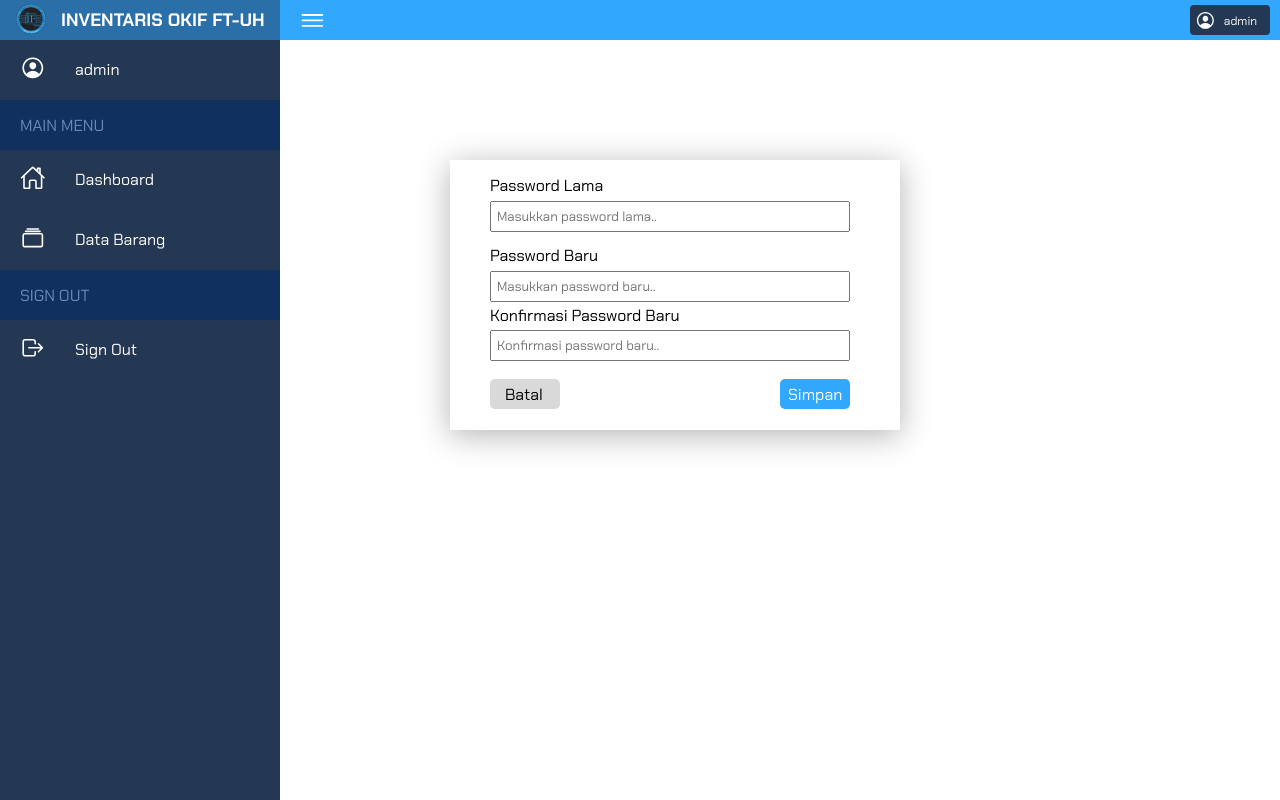
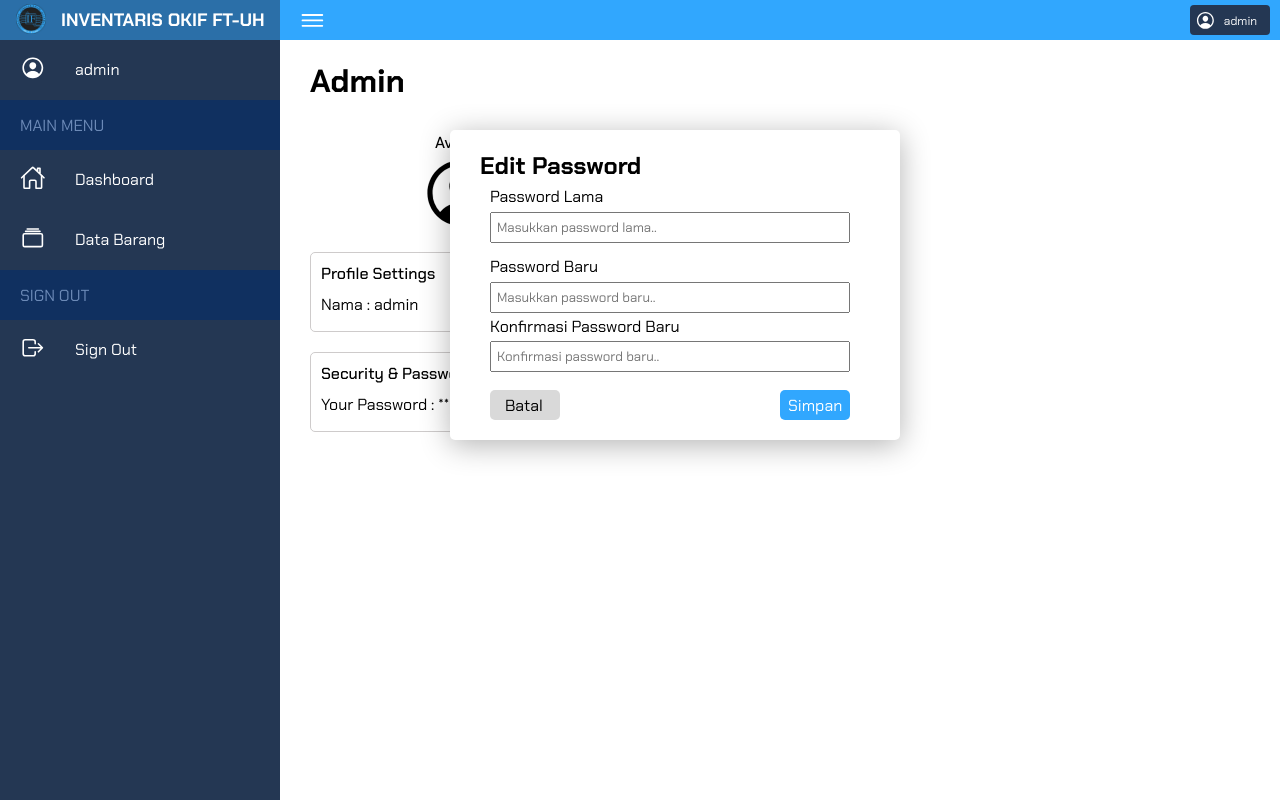
Before and after one commit to CloudDimperr/Admin-Panel, a CodeIgniter app: page /AdminPanel/index.php/admin/ubahpassword in a window 1280 px wide. Run offline with CodeIgniter, Linux system fonts and the light colour scheme.

Commit message:
editadmin

```diff
--- a/Public/css/style.css
+++ b/Public/css/style.css
@@ -981,161 +980,112 @@ img {
     margin-top: 100px;
 }
 
-.admin__pic {
-    margin-left: 450px;
+.admin__title {
+    margin-top: -80px;
+    margin-left: 30px;
+    font-size: 2em;
+    font-weight: 700;
+}
+
+.admin__avatar {
+    margin-left: 130px;
+    width: 200px;
+    height: 100px;
+    margin-top: 30px;
+}
+
+.admin__avatartitle {
+    margin-top: 10px;
+    margin-left: 25px;
+    font-size: medium;
+    font-weight: 500;
+}
+
+.admin__avatarimg {
+    margin-left: 10px;
+    cursor: pointer;
     font-size: 5em;
+}
+
+.admin__profileset {
+    width: 300px;
+    height: 80px;
+    margin-top: 20px;
+    margin-left: 30px;
+    border: 1px rgb(206, 203, 203) solid;
+    border-radius: 5px;
+}
+
+.admin__profileset:hover {
+    background-color: var(--barang);
+    color: var(--white);
+}
+
+.admin__profilesettitle {
+    margin-top: 10px;
+    margin-left: 10px;
+    font-size: medium;
+    font-weight: 500;
+}
+
+.admin__name {
+    margin-top: 10px;
+    margin-left: 10px;
+    font-size: 200;
+    color: var(--black);
+}
+
+.admin__nameedit {
+    margin-top: -80px;
+}
+
+.admin__nameedit ion-icon {
+    color: var(--black);
+    padding: 4px;
+    border-radius: 5px;
+    margin-top: 24px;
+    margin-left: 270px;
     cursor: pointer;
 }
 
-.admin__name {
-    margin-left: 370px;
+.admin__nameedit ion-icon:hover {
+    color: var(--white);
 }
 
-.admin__namelabel {
-    margin-top: 10px;
-    background: #d9d9d9;
+.admin__nameeditpopup {
+    position: fixed;
+    top: 160px;
+    left: 450px;
+    width: 450px;
+    height: 220px;
+    padding-top: 10px;
+    padding-left: 10px;
+    box-shadow: 0 5px 30px rgba(0,0,0,0.30);
+    background: var(--white);
     border-radius: 5px;
-    padding-top: 5px;
-    padding-left: 8px;
-    padding-right: 8px;
-    width: 255px;
-    height: 30px;
 }
 
-.admin__namelabel:hover {
-    background: #979696;
+.admin__nameedittitle {
+    margin-top: 10px;
+    margin-left: 20px;
+    font-size: 1.5em;
+    font-weight: 700;
 }
 
-.admin__namelabel a {
-    text-decoration: none;
-    color: var(--black);
+.admin__nameeditdetails {
+    margin-top: 20px;
+    margin-left: 20px;
+    margin-bottom: 20px;
 }
 
-.admin__namedetails {
-    display: flex;
-    justify-content: space-between;
-}
-
-.admin__namedetails ion-icon {
-    cursor: pointer;
-}
-
-.admin__password {
-    margin-top: 10px;
-    margin-left: 370px;
-}
-
-.admin__passwordlabel {
-    margin-top: 10px;
-    background: #d9d9d9;
-    border-radius: 5px;
-    padding-top: 5px;
-    padding-left: 8px;
-    padding-right: 8px;
-    width: 255px;
-    height: 30px;
-}
-
-.admin__passwordlabel:hover {
-    background: #979696;
-}
-
-.admin__passworddetails {
-    display: flex;
-    justify-content: space-between;
-}
-
-.admin__passworddetails ion-icon {
-    cursor: pointer;
-}
-
-.admin__changepw a {
-    text-decoration: none;
-}
-
-.admin__changepwdetails {
-    color: var(--blue);
-    font-size: smaller;
-    padding-top: 10px;
-    padding-left: 155px;
-    cursor: pointer;
-}
-
-.admin__changepwdetails:hover {
-    color: var(--hoverblue);
-}
-
-.admin__nameedit {
-    position: relative;
-    margin-left: 370px;
-    width: 255px;
-}
-
-.admin__nameedit ion-icon {
-    background: var(--krgbaik);
-    color: var(--white);
-    padding: 4px;
-    border-radius: 5px;
-    margin-top: 10px;
-    width: 20px;
-    height: 20px;
-}
-
-.admin__nameedit ion-icon:hover {
-    background: var(--iconkrgbaik);
-}
-
-.admin__nameedit label input {
-    width: 220px;
+.admin__nameeditdetails label input {
+    width: 380px;
     padding: 5px;
     margin: 8px 0;
     box-sizing: border-box;
 }
 
-.password__popup {
-    position: fixed;
-    top: 160px;
-    left: 450px;
-    width: 450px;
-    height: 270px;
-    padding-top: 10px;
-    padding-left: 10px;
-    box-shadow: 0 5px 30px rgba(0,0,0,0.30);
-    background: var(--white);
-}
-
-.password__change {
-    line-height: 0.8em;
-    margin-top: 10px;
-    margin-left: 30px;
-}
-
-.password__old {
-    margin-bottom: 10px;
-}
-
-.password__old label input {
-    width: 360px;
-    padding: 5px;
-    margin: 8px 0;
-    box-sizing: border-box;
-}
-
-.password__new label input {
-    width: 360px;
-    padding: 5px;
-    margin: 8px 0;
-    box-sizing: border-box;
-}
-
-.password__confirm label input {
-    width: 360px;
-    padding: 5px;
-    margin: 8px 0;
-    box-sizing: border-box;
-}
-
-.password__cancel {
+.admin__nameeditcancel {
     width: 70px;
     height: 30px;
     margin-top: 10px;
@@ -1147,16 +1097,16 @@ img {
     cursor: pointer;
 }
 
-.password__cancel:hover {
+.admin__nameeditcancel:hover {
     background: #979696;
 }
 
-.password__cancel a {
+.admin__nameeditcancel a {
     text-decoration: none;
     color: var(--black);
 }
 
-.password__save {
+.admin__nameeditsave {
     width: 70px;
     height: 30px;
     margin-top: -30px;
@@ -1169,11 +1119,155 @@ img {
     cursor: pointer;
 }
 
-.password__save:hover {
+.admin__nameeditsave:hover {
     background: var(--hoverblue);
 }
 
-.password__save a {
+.admin__nameeditsave a {
     text-decoration: none;
     color: var(--white);
 }
+
+.admin__security {
+    width: 300px;
+    height: 80px;
+    margin-top: 20px;
+    margin-left: 30px;
+    border: 1px rgb(206, 203, 203) solid;
+    border-radius: 5px;
+}
+
+.admin__security:hover {
+    background-color: var(--barang);
+    color: var(--white);
+}
+
+.admin__securitytitle {
+    margin-top: 10px;
+    margin-left: 10px;
+    font-size: medium;
+    font-weight: 500;
+}
+
+.admin__password {
+    margin-top: 10px;
+    margin-left: 10px;
+    font-size: 200;
+    color: var(--black);
+}
+
+.admin__password {
+    color: var(--black);
+}
+
+.admin__passwordedit {
+    margin-top: -80px;
+
+}
+
+.admin__passwordedit ion-icon {
+    color: var(--black);
+    padding: 4px;
+    border-radius: 5px;
+    margin-top: 24px;
+    margin-left: 270px;
+    cursor: pointer;
+}
+
+.admin__passwordedit ion-icon:hover {
+    color: var(--white);
+}
+
+.admin__pweditpopup {
+    position: fixed;
+    top: 130px;
+    left: 450px;
+    width: 450px;
+    height: 310px;
+    padding-top: 10px;
+    padding-left: 10px;
+    box-shadow: 0 5px 30px rgba(0,0,0,0.30);
+    background: var(--white);
+    border-radius: 5px;
+}
+
+.admin__pwedittitle {
+    margin-top: 10px;
+    margin-left: 20px;
+    font-size: 1.5em;
+    font-weight: 700;
+}
+
+.admin__pweditchange {
+    line-height: 0.8em;
+    margin-top: 10px;
+    margin-left: 30px;
+}
+
+.admin__pweditold {
+    margin-bottom: 10px;
+}
+
+.admin__pweditold label input {
+    width: 360px;
+    padding: 5px;
+    margin: 8px 0;
+    box-sizing: border-box;
+}
+
+.admin__pweditnew label input {
+    width: 360px;
+    padding: 5px;
+    margin: 8px 0;
+    box-sizing: border-box;
+}
+
+.admin__pweditconfirm label input {
+    width: 360px;
+    padding: 5px;
+    margin: 8px 0;
+    box-sizing: border-box;
+}
+
+.admin__pweditcancel {
+    width: 70px;
+    height: 30px;
+    margin-top: 10px;
+    margin-left: 30px;
+    padding-top: 5px;
+    padding-left: 15px;
+    border-radius: 5px;
+    background: #d9d9d9;
+    cursor: pointer;
+}
+
+.admin__pweditcancel:hover {
+    background: #979696;
+}
+
+.admin__pweditcancel a {
+    text-decoration: none;
+    color: var(--black);
+}
+
+.admin__pweditsave {
+    width: 70px;
+    height: 30px;
+    margin-top: -30px;
+    margin-left: 320px;
+    padding-top: 5px;
+    padding-left: 8px;
+    border-radius: 5px;
+    color: var(--white);
+    background: var(--blue);
+    cursor: pointer;
+}
+
+.admin__pweditsave:hover {
+    background: var(--hoverblue);
+}
+
+.admin__pweditsave a {
+    text-decoration: none;
+    color: var(--white);
+}
--- a/application/views/admin/ubahpassword.php
+++ b/application/views/admin/ubahpassword.php
@@ -1,31 +1,65 @@
 
-            <div class="password__popup">
-                <div class="password__change">
-                    <div class="password__old">
+            <div class="admin__profile">
+                <div class="admin__title">Admin</div>
+                <div class="admin__avatar">
+                    <div class="admin__avatartitle">Avatar</div>
+                    <div class="admin__avatarimg">
+                        <ion-icon name="person-circle-outline"></ion-icon>
+                    </div>
+                </div>
+                <div class="admin__profileset">
+                    <div class="admin__profilesettitle">Profile Settings</div>
+                    <div class="admin__name">
+                        <span class="admin__name--black">Nama : </span>
+                        <span class="admin__name--gray">admin</span>
+                    </div>
+                    <div class="admin__nameedit">
+                        <a href="<?= site_url('Admin/editnama');?>">
+                            <ion-icon name="create-outline"></ion-icon>
+                        </a>
+                    </div>
+                </div>
+                <div class="admin__security">
+                    <div class="admin__securitytitle">Security & Password</div>
+                    <div class="admin__password">
+                        <span class="admin__password--black">Your Password :</span>
+                        <span class="admin__password--gray">*********</span>
+                    </div>
+                    <div class="admin__passwordedit">
+                        <a href="<?= site_url('Admin/ubahpassword');?>">
+                            <ion-icon name="create-outline"></ion-icon>
+                        </a>
+                    </div>
+                </div>
+            </div>
+            <div class="admin__pweditpopup">
+                <div class="admin__pwedittitle">Edit Password</div>
+                <div class="admin__pweditchange">
+                    <div class="admin__pweditold">
                         <div>Password Lama</div>
                         <label>
                             <input type="password" placeholder="Masukkan password lama..">
                         </label>
                     </div>
-                    <div class="password__new">
+                    <div class="admin__pweditnew">
                         <div>Password Baru</div>
                         <label>
                             <input type="password" placeholder="Masukkan password baru..">
                         </label>
                     </div>
-                    <div class="password__confirm">
+                    <div class="admin__pweditconfirm">
                         <div>Konfirmasi Password Baru</div>
                         <label>
                             <input type="password" placeholder="Konfirmasi password baru..">
                         </label>
                     </div>
                 </div>
-                <div class="password__cancel">
+                <div class="admin__pweditcancel">
                     <a href="<?= site_url('Admin/');?>">
                         <span>Batal</span>
                     </a>
                 </div>
-                <div class="password__save">
+                <div class="admin__pweditsave">
                     <a href="<?= site_url('Admin/');?>">
                         <span>Simpan</span>
                     </a>
```
Also changed, not shown: other parts of Public/css/style.css (+10 -11 lines), application/views/admin/adminprofile.php (+20 -15 lines), application/views/admin/editnama.php (+43 -19 lines).
